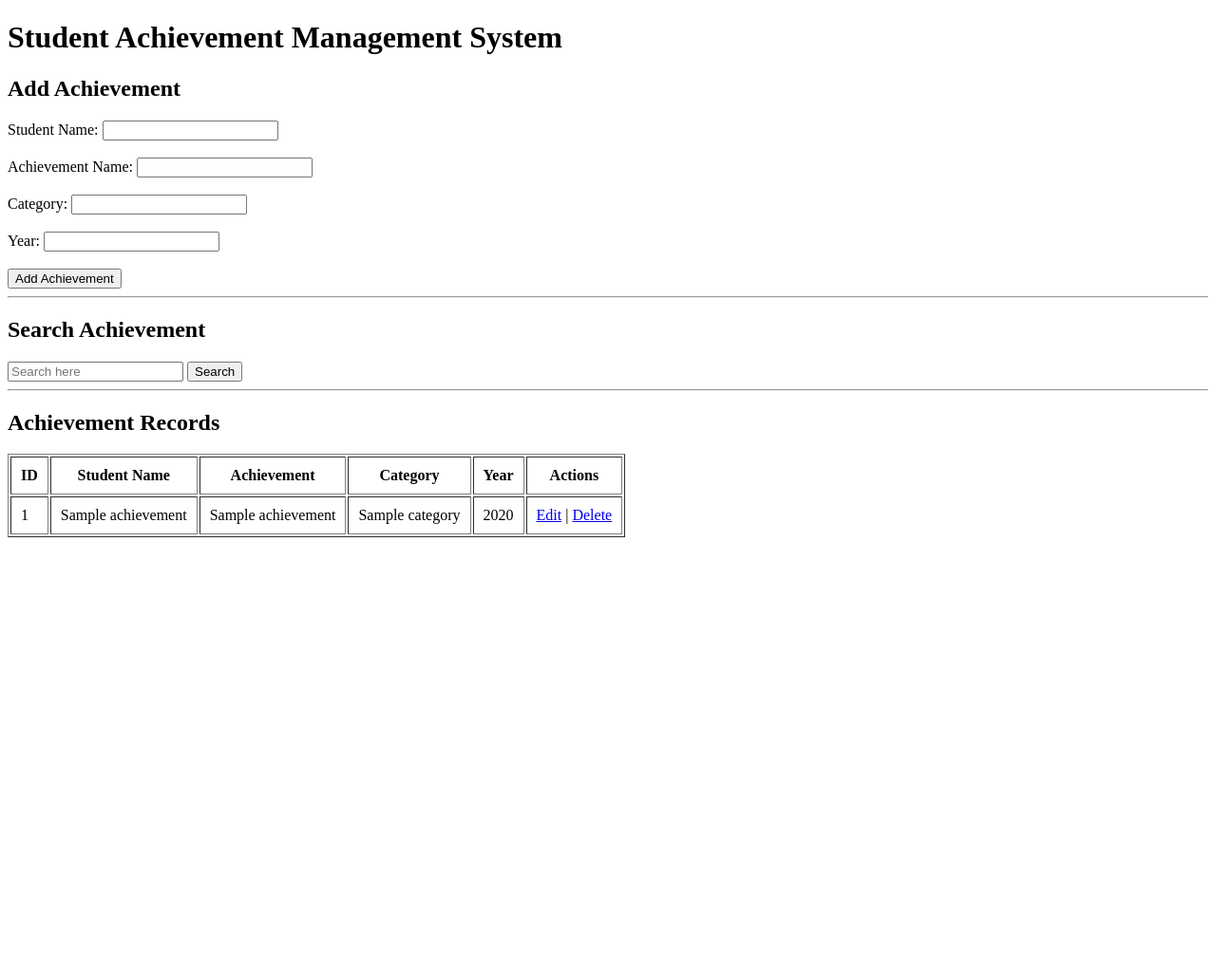
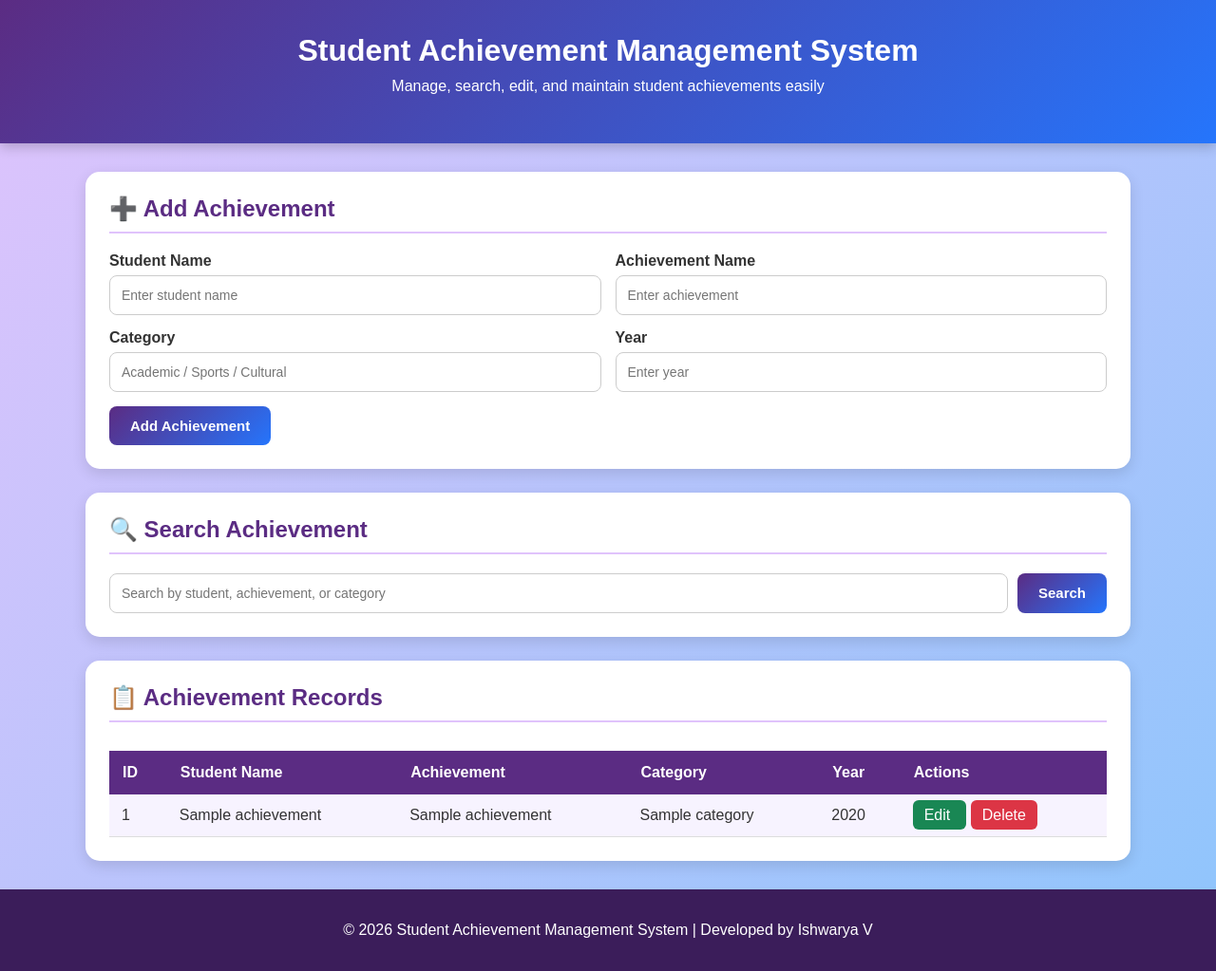
Before and after one commit to keerthanaishwarya482-creator/Student-acheivement-management-system, a Flask app: template templates/index.html in a window 1280 px wide. Shown: the whole page at 95% size. Before the commit the page ends 566 px from the top, so only its background shows below. Run offline with Flask 3, Linux system fonts and the light colour scheme; the template is opened without the code that fills it: most values are stand-ins (such as "Sample title", 1, 10 or a date in 2020); parts of the project's set-up code (start-up, migrations or seed data) failed here and were passed over.

Commit message:
index.html

```diff
--- a/templates/index.html
+++ b/templates/index.html
@@ -1,50 +1,254 @@
 <!DOCTYPE html>
-<html>
+<html lang="en">
 <head>
-    <meta name="google-site-verification" content="wfEvSBA33mAzbq1YVMUBv1xL4eCBf2b1KG-ZgDOYtB4" />
+    <meta charset="UTF-8">
+    <meta name="google-site-verification" content="wfEvSBA33mAzbq1YVMUBv1xL4eCBf2b1KG-ZgDOYtB4">
 
+    <meta name="viewport" content="width=device-width, initial-scale=1.0">
     <title>Student Achievement Management System</title>
+
+    <style>
+        * {
+            box-sizing: border-box;
+        }
+
+        body {
+            margin: 0;
+            font-family: Arial, sans-serif;
+            background: linear-gradient(135deg, #e0c3fc, #8ec5fc);
+            color: #333;
+        }
+
+        .header {
+            background: linear-gradient(135deg, #5b2c83, #2575fc);
+            color: white;
+            text-align: center;
+            padding: 35px 15px;
+            box-shadow: 0 4px 12px rgba(0,0,0,0.2);
+        }
+
+        .header h1 {
+            margin: 0;
+            font-size: 32px;
+        }
+
+        .header p {
+            margin-top: 10px;
+            font-size: 16px;
+        }
+
+        .container {
+            width: 92%;
+            max-width: 1100px;
+            margin: 30px auto;
+        }
+
+        .card {
+            background: white;
+            padding: 25px;
+            margin-bottom: 25px;
+            border-radius: 15px;
+            box-shadow: 0 5px 15px rgba(0,0,0,0.12);
+        }
+
+        .card h2 {
+            color: #5b2c83;
+            margin-top: 0;
+            border-bottom: 2px solid #e0c3fc;
+            padding-bottom: 10px;
+        }
+
+        .form-grid {
+            display: grid;
+            grid-template-columns: repeat(2, 1fr);
+            gap: 15px;
+        }
+
+        label {
+            font-weight: bold;
+            display: block;
+            margin-bottom: 6px;
+        }
+
+        input {
+            width: 100%;
+            padding: 12px;
+            border: 1px solid #ccc;
+            border-radius: 8px;
+            font-size: 14px;
+        }
+
+        input:focus {
+            outline: none;
+            border-color: #5b2c83;
+            box-shadow: 0 0 5px rgba(91,44,131,0.3);
+        }
+
+        button {
+            background: linear-gradient(135deg, #5b2c83, #2575fc);
+            color: white;
+            border: none;
+            padding: 12px 22px;
+            border-radius: 8px;
+            cursor: pointer;
+            font-size: 15px;
+            font-weight: bold;
+            margin-top: 15px;
+        }
+
+        button:hover {
+            opacity: 0.9;
+            transform: scale(1.02);
+        }
+
+        .search-box {
+            display: flex;
+            gap: 10px;
+        }
+
+        .search-box input {
+            flex: 1;
+        }
+
+        .search-box button {
+            margin-top: 0;
+        }
+
+        .table-wrapper {
+            overflow-x: auto;
+        }
+
+        table {
+            width: 100%;
+            border-collapse: collapse;
+            margin-top: 10px;
+        }
+
+        th {
+            background: #5b2c83;
+            color: white;
+            padding: 14px;
+            text-align: left;
+        }
+
+        td {
+            padding: 13px;
+            border-bottom: 1px solid #ddd;
+        }
+
+        tr:nth-child(even) {
+            background: #f7f3ff;
+        }
+
+        tr:hover {
+            background: #eee5ff;
+        }
+
+        .edit-btn {
+            background: #198754;
+            color: white;
+            padding: 7px 12px;
+            border-radius: 6px;
+            text-decoration: none;
+            margin-right: 5px;
+        }
+
+        .delete-btn {
+            background: #dc3545;
+            color: white;
+            padding: 7px 12px;
+            border-radius: 6px;
+            text-decoration: none;
+        }
+
+        .footer {
+            text-align: center;
+            color: white;
+            background: #3b1d5a;
+            padding: 18px;
+            margin-top: 30px;
+        }
+
+        @media (max-width: 700px) {
+            .header h1 {
+                font-size: 24px;
+            }
+
+            .form-grid {
+                grid-template-columns: 1fr;
+            }
+
+            .search-box {
+                flex-direction: column;
+            }
+
+            .search-box button {
+                width: 100%;
+            }
+        }
+    </style>
 </head>
+
 <body>
 
+    <div class="header">
         <h1>Student Achievement Management System</h1>
+        <p>Manage, search, edit, and maintain student achievements easily</p>
+    </div>
 
-    <h2>Add Achievement</h2>
+    <div class="container">
+
+        <div class="card">
+            <h2>➕ Add Achievement</h2>
 
             <form action="/add" method="POST">
-        <label>Student Name:</label>
-        <input type="text" name="student_name" required>
-        <br><br>
+                <div class="form-grid">
 
-        <label>Achievement Name:</label>
-        <input type="text" name="achievement_name" required>
-        <br><br>
+                    <div>
+                        <label>Student Name</label>
+                        <input type="text" name="student_name"
+                               placeholder="Enter student name" required>
+                    </div>
 
-        <label>Category:</label>
-        <input type="text" name="category" required>
-        <br><br>
+                    <div>
+                        <label>Achievement Name</label>
+                        <input type="text" name="achievement_name"
+                               placeholder="Enter achievement" required>
+                    </div>
 
-        <label>Year:</label>
-        <input type="number" name="achievement_year" required>
-        <br><br>
+                    <div>
+                        <label>Category</label>
+                        <input type="text" name="category"
+                               placeholder="Academic / Sports / Cultural" required>
+                    </div>
+
+                    <div>
+                        <label>Year</label>
+                        <input type="number" name="achievement_year"
+                               placeholder="Enter year" required>
+                    </div>
+
+                </div>
 
                 <button type="submit">Add Achievement</button>
             </form>
+        </div>
 
-    <hr>
+        <div class="card">
+            <h2>🔍 Search Achievement</h2>
 
-    <h2>Search Achievement</h2>
-
-    <form action="/search" method="GET">
-        <input type="text" name="keyword" placeholder="Search here">
+            <form action="/search" method="GET" class="search-box">
+                <input type="text" name="keyword"
+                       placeholder="Search by student, achievement, or category">
                 <button type="submit">Search</button>
             </form>
+        </div>
 
-    <hr>
+        <div class="card">
+            <h2>📋 Achievement Records</h2>
 
-    <h2>Achievement Records</h2>
-
-    <table border="1" cellpadding="10">
+            <div class="table-wrapper">
+                <table>
                     <tr>
                         <th>ID</th>
                         <th>Student Name</th>
@@ -62,14 +266,28 @@
                         <td>{{ achievement.category }}</td>
                         <td>{{ achievement.achievement_year }}</td>
                         <td>
-                <a href="/edit/{{ achievement.achievement_id }}">Edit</a>
-                |
-                <a href="/delete/{{ achievement.achievement_id }}">Delete</a>
+                            <a class="edit-btn"
+                               href="/edit/{{ achievement.achievement_id }}">
+                               Edit
+                            </a>
+
+                            <a class="delete-btn"
+                               href="/delete/{{ achievement.achievement_id }}"
+                               onclick="return confirm('Are you sure you want to delete this record?');">
+                               Delete
+                            </a>
                         </td>
                     </tr>
                     {% endfor %}
+                </table>
+            </div>
+        </div>
 
-    </table>
+    </div>
+
+    <div class="footer">
+        <p>© 2026 Student Achievement Management System | Developed by Ishwarya V</p>
+    </div>
 
 </body>
 </html>
```
Lines whose indentation alone changed are shown as unchanged.
